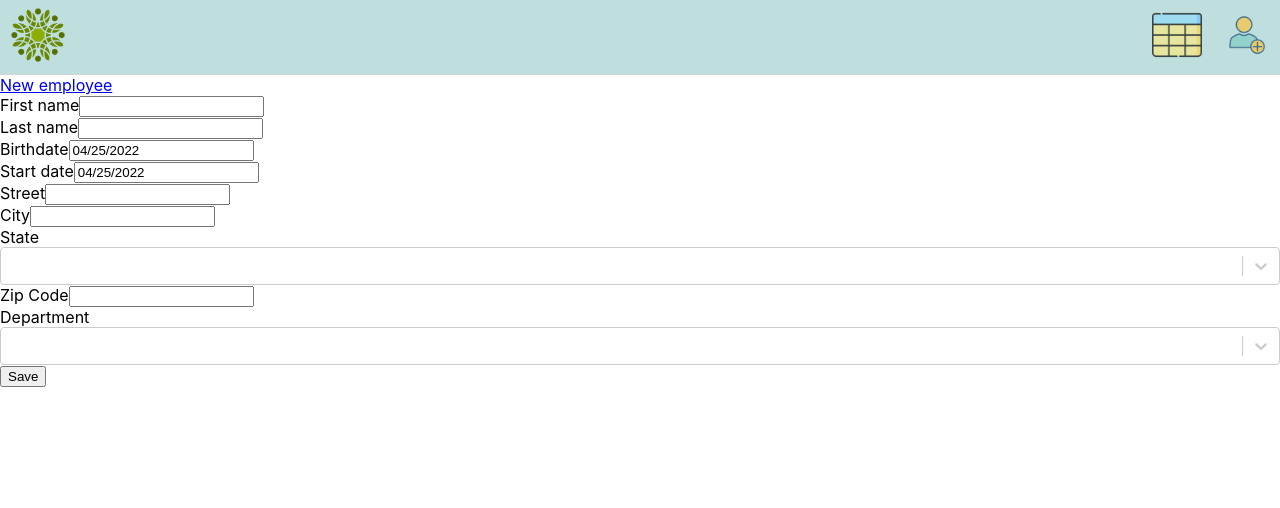
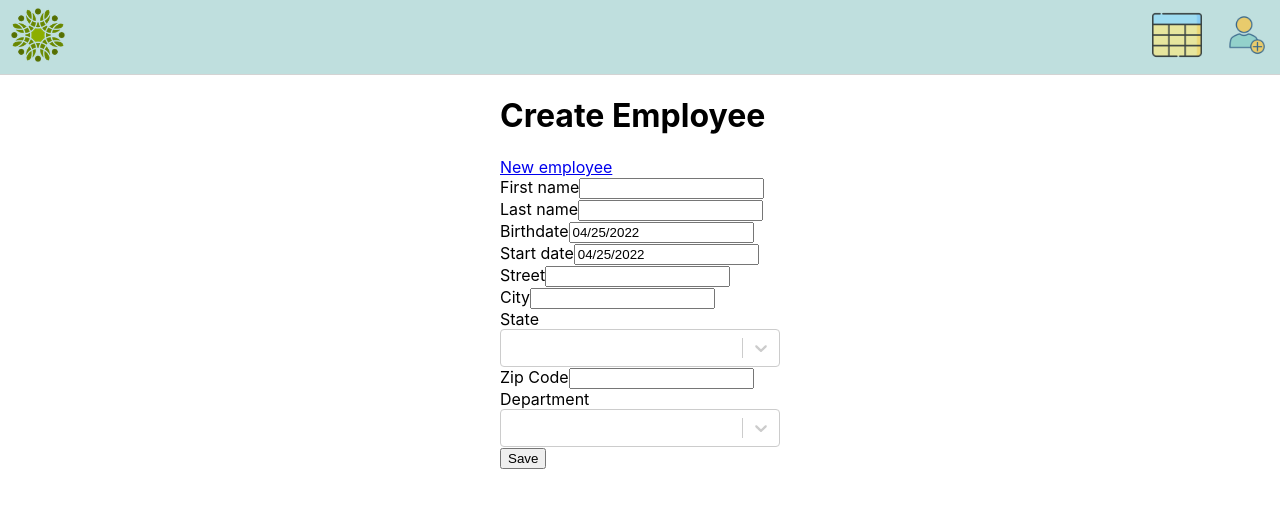
Before and after one commit to yflly/HRnet, a React (Create React App) app: page / in a window 1280 px wide. Shown: the top 508 px of the page. Built offline with nearby package versions, Linux system fonts and the light colour scheme.

Commit message:
add title

```diff
--- a/src/pages/CreateEmployee/CreateEmployee.jsx
+++ b/src/pages/CreateEmployee/CreateEmployee.jsx
@@ -1,12 +1,14 @@
 import React, { useEffect } from "react";
 import Form from "../../components/Form/Form";
+import "./CreateEmployee.css";
 
 export default function CreateEmployee() {
   useEffect(() => {
     document.title = "HRNET";
   });
   return (
-    <main>
+    <main className="wrapper">
+      <h1 className="container__title">Create Employee</h1>
       <Form />
     </main>
   );
```
